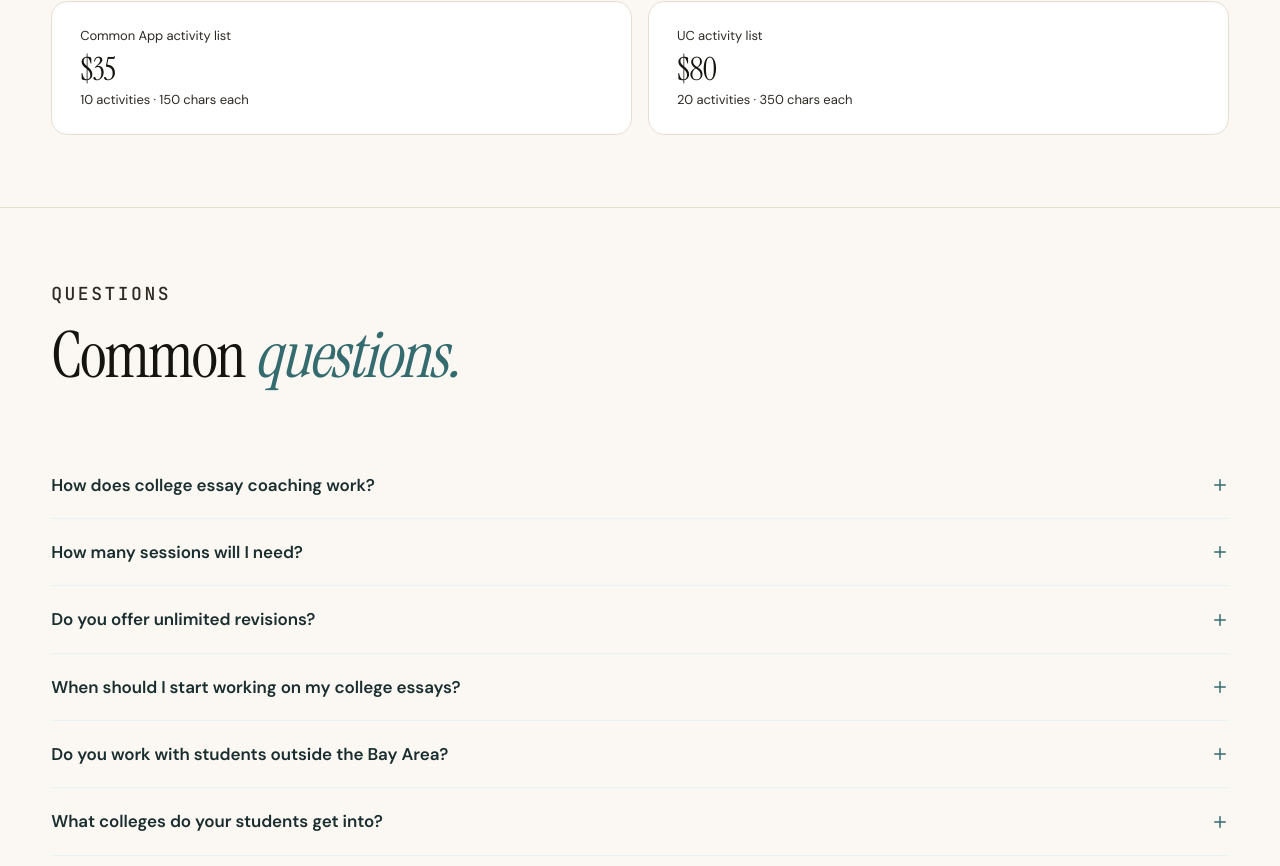
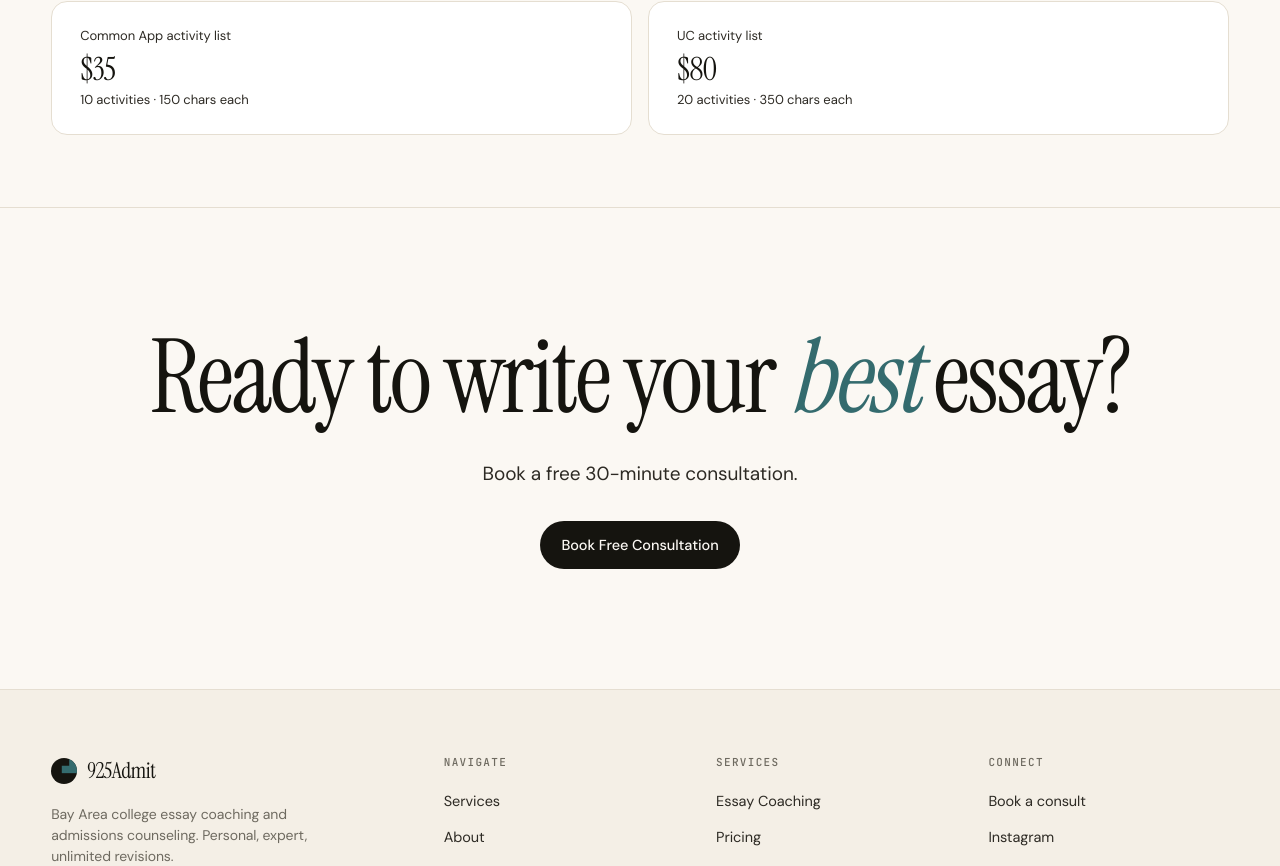
Before and after one commit to hrsinghvi/925admit, a Next.js app: page /pricing in a window 1280 px wide. Shown: the part 1631-2497 px from the top of the page. Built offline with nearby package versions, Linux system fonts and the light colour scheme.

Commit message:
remove: FAQ section from pricing page

```diff
--- a/app/pricing/page.tsx
+++ b/app/pricing/page.tsx
@@ -1,8 +1,7 @@
 import type { Metadata } from 'next'
 import type { CSSProperties } from 'react'
 import Button from '@/components/Button'
-import FAQAccordion from '@/components/FAQAccordion'
-import { FAQ_ITEMS, CALENDLY_URL } from '@/lib/constants'
+import { CALENDLY_URL } from '@/lib/constants'
 
 export const metadata: Metadata = {
   title: 'Essay Coaching Pricing & Packages',
@@ -16,18 +15,6 @@ export const metadata: Metadata = {
   },
 }
 
-const faqJsonLd = {
-  '@context': 'https://schema.org',
-  '@type': 'FAQPage',
-  mainEntity: FAQ_ITEMS.map(({ question, answer }) => ({
-    '@type': 'Question',
-    name: question,
-    acceptedAnswer: {
-      '@type': 'Answer',
-      text: answer,
-    },
-  })),
-}
 
 const cardBase: CSSProperties = {
   background: 'var(--paper)',
@@ -58,11 +45,6 @@ const featuredBorder: CSSProperties = {
 export default function PricingPage() {
   return (
     <>
-      <script
-        type="application/ld+json"
-        dangerouslySetInnerHTML={{ __html: JSON.stringify(faqJsonLd) }}
-      />
-
       {/* Hero */}
       <div className="shell" style={{ paddingTop: 80, paddingBottom: 64 }}>
         <p className="eyebrow" style={{ marginBottom: 24 }}>Pricing</p>
@@ -197,22 +179,6 @@ export default function PricingPage() {
         </div>
       </section>
 
-      {/* FAQ */}
-      <section className="section">
-        <div className="shell">
-          <div className="section-head">
-            <div>
-              <p className="eyebrow">Questions</p>
-              <h2>
-                Common <em className="it">questions.</em>
-              </h2>
-            </div>
-            <div />
-          </div>
-          <FAQAccordion items={FAQ_ITEMS} />
-        </div>
-      </section>
-
       {/* CTA Band */}
       <section className="cta-band">
         <div className="shell">
```
